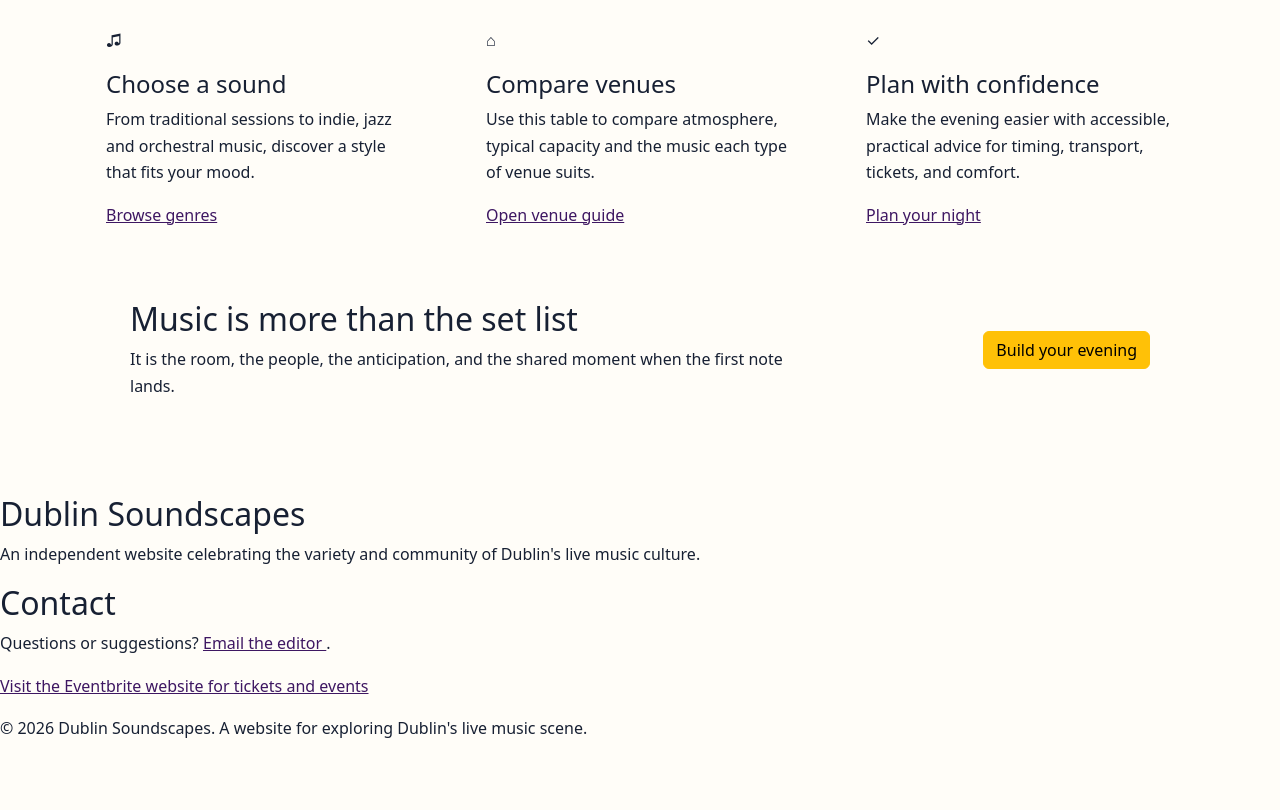
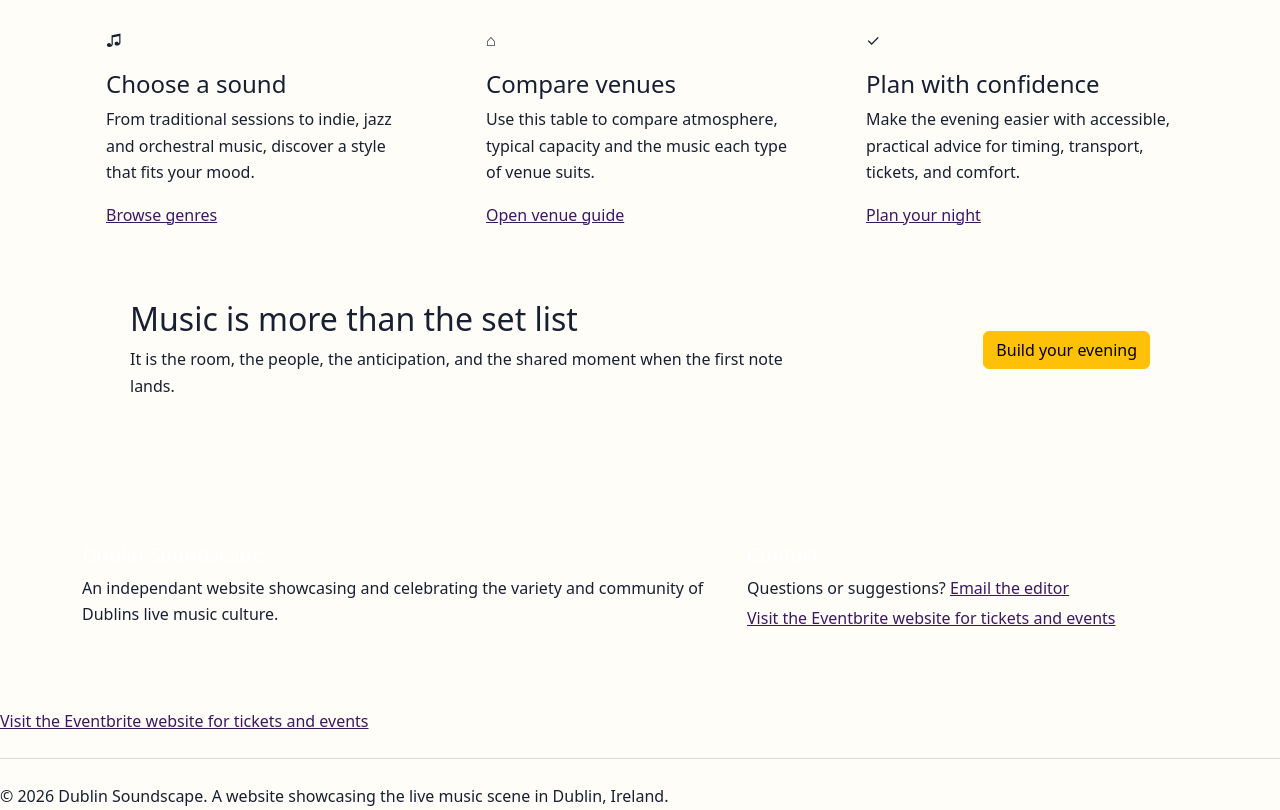
Before and after one commit to Kiki-Peart/Soundscapes_website, a plain HTML site: page index.html in a window 1280 px wide. Shown: the part 427-1237 px from the top of the page. Before the commit the page ends 1184 px from the top, so only its background shows below. Drawn offline with nearby package versions, Linux system fonts and the light colour scheme.

Commit message:
Add footer bootstrap styling

```diff
--- a/index.html
+++ b/index.html
@@ -206,38 +206,39 @@
 
      </main>
 
-<footer class="site-footer">
-
-    <h2>Dublin Soundscapes</h2>
+<footer class="site-footer py-5">
+    <div class="container">
+        <div class="row g-4">
+            <div class="col-md-7">
+                <h2 class="h5 text-white">Dublin Soundscape</h2>
 
                 <p>
-        An independent website celebrating
-        the variety and community of Dublin's
-        live music culture.
+                    An independant website showcasing and celebrating the variety and
+                    community of Dublins live music culture.
                 </p>
+            </div>
 
-    <h2>Contact</h2>
+            <div class="col-md-5">
+                <h2 class="h5 text-white">Contact</h2>
 
-    <p>
+                <p class="mb-1">
                     Questions or suggestions?
-        <a href="mailto:hello@dublinsoundscape.example">
-            Email the editor
-        </a>.
-    </p>
+                    <a href="mailto:mickey.peart@gmail.com ">Email the editor
 
-    <p>
-        <a href="https://www.eventbrite.ie/" target="_blank">
-            Visit the Eventbrite website for tickets and events
                     </a>
                 </p>
 
-    <p>
-        &copy; 2026 Dublin Soundscapes.
-        A website for exploring Dublin's live music scene.
+                <p class="mb-0">
+                    <a href="https://www.eventbrite.ie/" target="_blank">
+                        Visit the Eventbrite website for tickets and events
+                        <span class="visually-hidden">
+                            (opens in a new tab)
+                        </span>
+                    </a>
                 </p>
-
+            </div>
+        </div>
     </footer>
-</section>
 
 
     <script
@@ -246,5 +247,41 @@
         crossorigin="anonymous">
     </script>
 
+
 </body>
 </html>
+
+
+                    </p>
+
+
+                    <p class="mb-0">
+                        <a href="https://www.eventbrite.ie/" target="_blank">
+                            Visit the Eventbrite website for tickets and events
+                            <span class="visually-hidden">
+                                (opens in a new tab)
+                            </span>
+                        </a>
+                    </p>
+                </div>
+            </div>
+
+            <hr class="border-secondary my-4">
+
+            <p class="mb-0 small-print">
+                &copy; 2026 Dublin Soundscape.
+                A website showcasing the live music scene in Dublin, Ireland.
+            </p>
+        </div>
+    </footer>
+
+
+    <script
+        src="https://cdn.jsdelivr.net/npm/bootstrap@5.3.8/dist/js/bootstrap.bundle.min.js"
+        integrity="sha384-FKyoEForCGlyvwx9Hj09JcYn3nv7wiPVlz7YYwJrWVcXK/BmnVDxM+D2scQbITxI"
+        crossorigin="anonymous">
+    </script>
+
+
+</body>
+</html>
```
Lines whose indentation alone changed are shown as unchanged.
